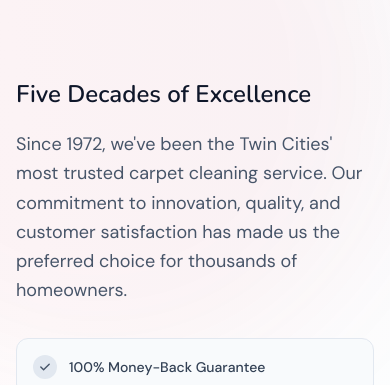
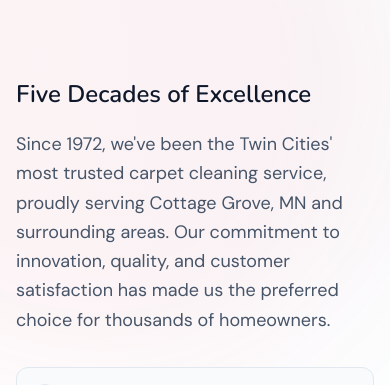
Before and after one commit to nickspiess/SpiessCarpetCleaning, a Next.js app: page / in a window 390 px wide. Shown: the part 5020-5405 px from the top of the page. Built offline with nearby package versions, Linux system fonts and the light colour scheme.

Commit message:
Update homepage copy to mention Cottage Grove and Woodbury service areas

```diff
--- a/src/pages/FirstLanding.jsx
+++ b/src/pages/FirstLanding.jsx
@@ -123,7 +123,7 @@ const FirstLanding = () => {
                             {/* Subheadline - shorter on mobile */}
                             <p className="text-base sm:text-lg md:text-xl text-slate-600 leading-relaxed max-w-xl">
                                 <span className="sm:hidden">Twin Cities' most trusted carpet cleaning since 1972.</span>
-                                <span className="hidden sm:inline">Five decades of professional carpet cleaning experience. The Twin Cities' most trusted family-owned cleaning service since 1972.</span>
+                                <span className="hidden sm:inline">Five decades of professional carpet cleaning experience. The Twin Cities' most trusted family-owned cleaning service since 1972, proudly serving Woodbury, MN, Cottage Grove, and surrounding areas.</span>
                             </p>
 
                             {/* Contact Card - hidden on mobile, shown on tablet+ */}
--- a/src/pages/FourthLanding.js
+++ b/src/pages/FourthLanding.js
@@ -77,9 +77,10 @@ const FourthLanding = () => {
                         </h3>
 
                         <p className="text-lg text-slate-600 leading-relaxed mb-8">
-                            Since 1972, we've been the Twin Cities' most trusted carpet cleaning service.
-                            Our commitment to innovation, quality, and customer satisfaction has made us
-                            the preferred choice for thousands of homeowners.
+                            Since 1972, we've been the Twin Cities' most trusted carpet cleaning service,
+                            proudly serving Cottage Grove, MN and surrounding areas. Our commitment to
+                            innovation, quality, and customer satisfaction has made us the preferred choice
+                            for thousands of homeowners.
                         </p>
 
                         {/* Features Grid */}
```
